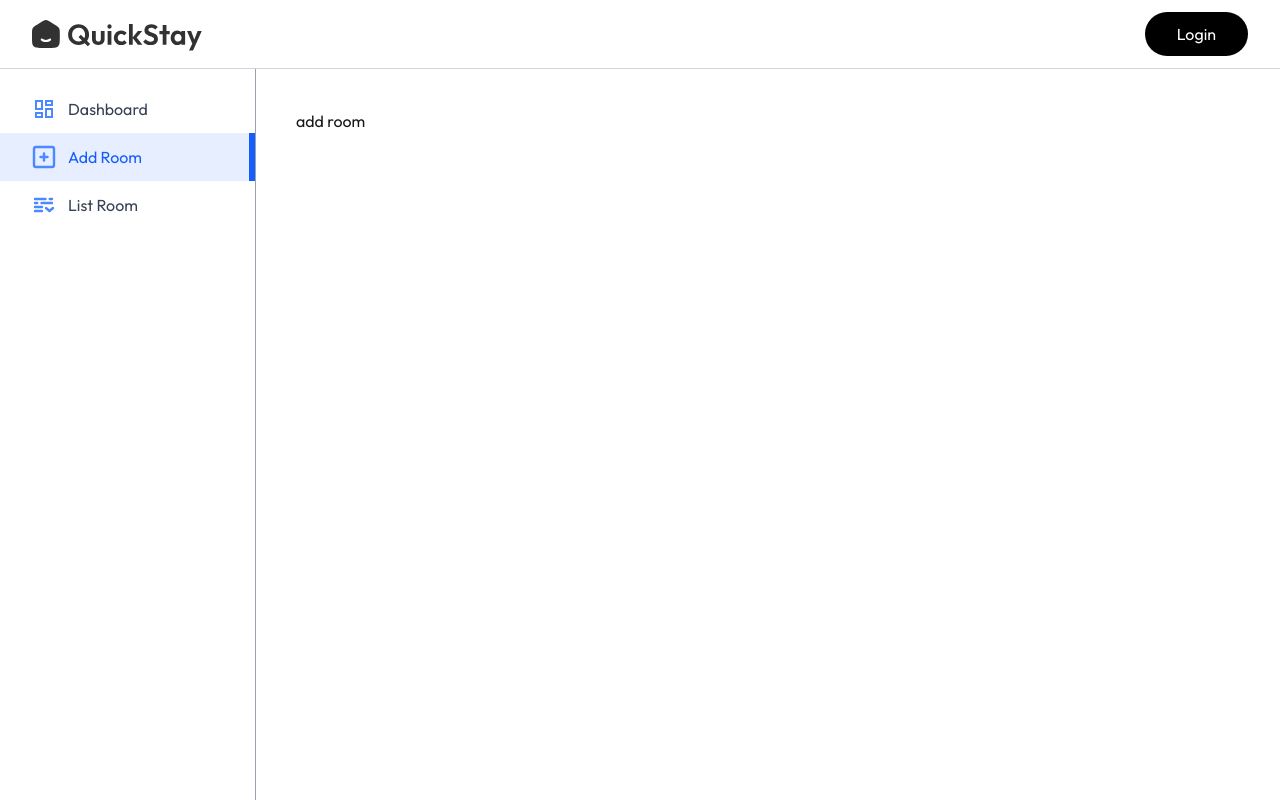
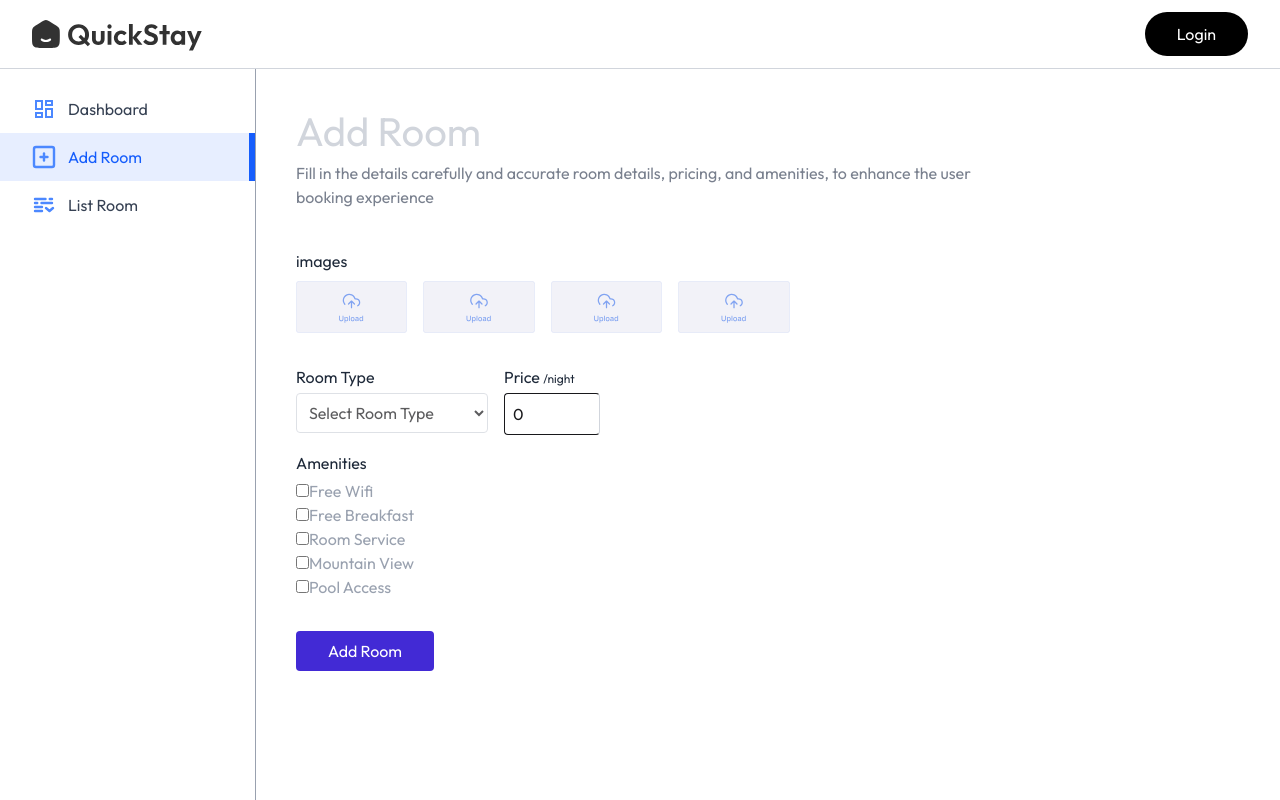
Before and after one commit to Topurayhan554/hotel-bookings, a React (Vite) app: page /owner/add-room in a window 1280 px wide. Built offline with nearby package versions, Linux system fonts and the light colour scheme; no server answers; a web font is replaced by a local one.

Commit message:
AddRoom page completed

```diff
--- a/src/pages/hotelOwner/AddRoom.jsx
+++ b/src/pages/hotelOwner/AddRoom.jsx
@@ -1,11 +1,131 @@
-import React from 'react';
+import React, { useState } from "react";
+import { Form } from "react-router";
+import Title from "../../components/Title";
+import { assets } from "../../assets/assets";
 
 const AddRoom = () => {
-    return (
+  const [images, setImages] = useState({
+    1: null,
+    2: null,
+    3: null,
+    4: null,
+  });
+
+  const [inputs, setInputs] = useState({
+    rooType: "",
+    pricePerNight: 0,
+    amenities: {
+      "Free Wifi": false,
+      "Free Breakfast": false,
+      "Room Service": false,
+      "Mountain View": false,
+      "Pool Access": false,
+    },
+  });
+
+  return (
+    <Form>
+      <Title
+        align="left"
+        font="outfit"
+        title="Add Room"
+        subTitle="Fill in the details carefully and accurate room details, pricing, and amenities, to enhance the user booking experience"
+      />
+      {/* upload area for images */}
+      <p className="text-gray-800 mt-10">images</p>
+      <div className="grid grid-cols-2 sm:flex gap-4 my-2 flex-wrap">
+        {Object.keys(images).map((key) => (
+          <label htmlFor={`roomImage${key}`} key={key}>
+            <img
+              src={
+                images[key]
+                  ? URL.createObjectURL(images[key])
+                  : assets.uploadArea
+              }
+              alt=""
+              className="max-h-13 cursor-pointer opacity-80"
+            />
+            <input
+              type="file"
+              accept="image/*"
+              id={`roomImage${key}`}
+              hidden
+              onChange={(e) =>
+                setImages({ ...images, [key]: e.target.files[0] })
+              }
+            />
+          </label>
+        ))}
+      </div>
+      <div className="w-full flex max-sm:flex-col sm:gap-4 mt-4">
+        <div className="flex-1 max-w-48">
+          <p className="text-gray-800 mt-4">Room Type</p>
+          <select
+            value={inputs.rooType}
+            onChange={(e) => setInputs({ ...inputs, rooType: e.target.value })}
+            className="border opacity-70 border-gray-300 mt-1 rounded p-2 w-full"
+          >
+            <option className="text-gray-400" value="">
+              Select Room Type
+            </option>
+            <option className="text-gray-400" value="Single Bed">
+              Single Bed
+            </option>
+            <option className="text-gray-400" value="Double Bed">
+              Double Bed
+            </option>
+            <option className="text-gray-400" value="Luxury Room">
+              Luxury Room
+            </option>
+            <option className="text-gray-400" value="Family Suite">
+              Family Suite
+            </option>
+          </select>
+        </div>
         <div>
-            <h1>add room</h1>
+          <p className="mt-4 text-gray-800">
+            Price <span className="text-xs">/night</span>
+          </p>
+          <input
+            type="number"
+            placeholder="0"
+            className="border border-r-gray-300 mt-1 rounded p-2 w-24"
+            value={inputs.pricePerNight}
+            onChange={(e) =>
+              setInputs({ ...inputs, pricePerNight: e.target.value })
+            }
+          />
         </div>
-    );
+      </div>
+
+      <p className="text-gray-800 mt-4">Amenities</p>
+      <div className="flex flex-col flex-wrap mt-1 text-gray-400 max-w-sm">
+        {Object.keys(inputs.amenities).map((amenity, index) => (
+          <div key={index}>
+            <input
+              type="checkbox"
+              id={`amenities${index + 1}`}
+              checked={inputs.amenities[amenity]}
+              onChange={() =>
+                setInputs({
+                  ...inputs,
+                  amenities: {
+                    ...inputs.amenities,
+                    [amenity]: !inputs.amenities[amenity],
+                  },
+                })
+              }
+            />
+
+            <label htmlFor={`amenities${index + 1}`}>{amenity}</label>
+          </div>
+        ))}
+      </div>
+      <button className="bg-primary text-white px-8 py-2 rounded mt-8 cursor-pointer">
+        Add Room
+      </button>
+    </Form>
+  );
 };
 
 export default AddRoom;
```
